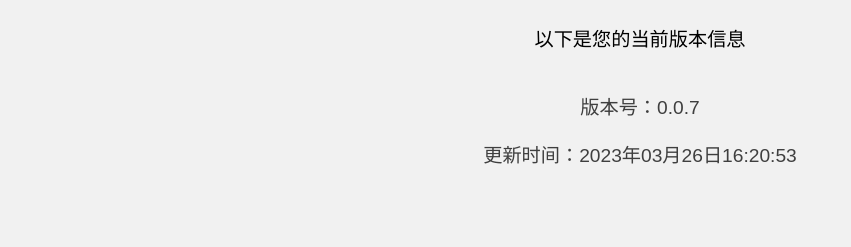
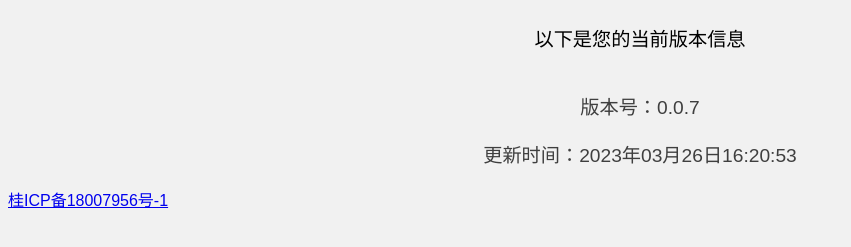
Before and after one commit to Nadneb/homepage, a plain HTML site: page index.html in a window 1280 px wide. Shown: the part 111-358 px from the top of the page, without its empty margins (0-851 px from the left). Drawn offline with Linux system fonts and the light colour scheme.

Commit message:
Update index.html

```diff
--- a/index.html
+++ b/index.html
@@ -37,5 +37,7 @@
         <p>版本号：0.0.7</p>
         <p>更新时间：2023年03月26日16:20:53</p>
     </div>
+
+    <a href="https://beian.miit.gov.cn/" target="_blank">桂ICP备18007956号-1</a>
 </body>
 </html>
```
